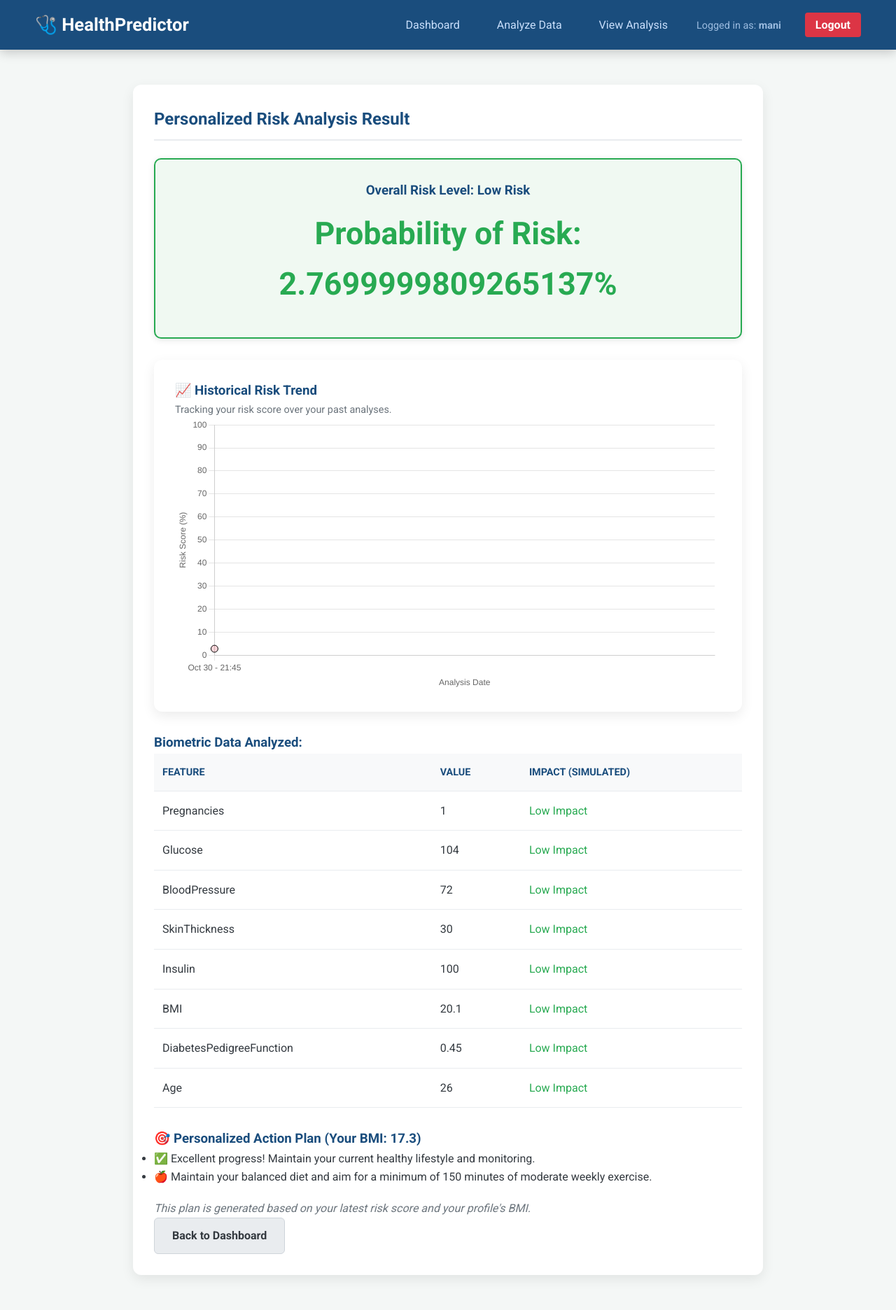
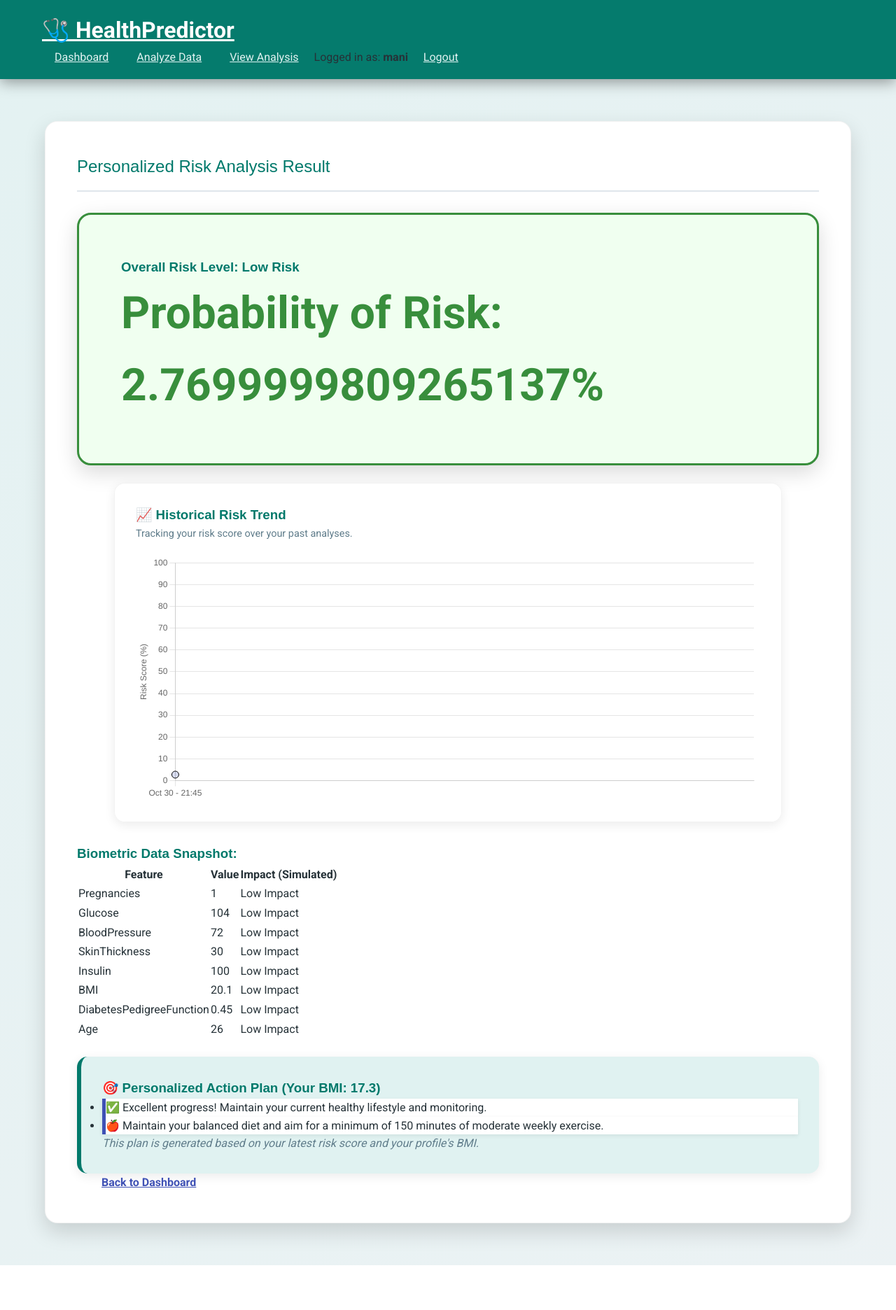
Before and after one commit to hareshr066/Health-Risk-predictor-ml-model, a Flask app: page /analysis in a window 1280 px wide. Shown: the whole page at 70% size. After the commit the page ends 1808 px from the top, so only its background shows below. Run offline with Flask 3, Linux system fonts and the light colour scheme; a user stored in the database is signed in; parts of the project's set-up code (start-up, migrations or seed data) failed here and were passed over.

Commit message:
Add files via upload

```diff
--- /dev/null
+++ b/HEALTH/static/dashboard.js
@@ -0,0 +1,74 @@
+// =======================================
+// INTERACTIVE DASHBOARD LOGIC (Chart.js)
+// =======================================
+
+document.addEventListener('DOMContentLoaded', function() {
+    const riskChartElement = document.getElementById('riskChart');
+
+    if (riskChartElement) {
+        fetchHistoryData(riskChartElement);
+    }
+
+    // You can add more complex JS features here later, like form validation or tracking logs.
+});
+
+function fetchHistoryData(chartElement) {
+    // Show a small loading indicator while fetching data
+    // document.getElementById('loadingStatus').style.display = 'block';
+
+    fetch('/api/history')
+        .then(response => {
+            if (!response.ok) {
+                throw new Error('Failed to fetch history data.');
+            }
+            return response.json();
+        })
+        .then(data => {
+            // document.getElementById('loadingStatus').style.display = 'none';
+            if (data.data.length > 0) {
+                renderChart(chartElement, data.labels, data.data);
+            } else {
+                chartElement.parentElement.innerHTML = '<p class="text-muted" style="text-align: center;">Perform an analysis to view your history!</p>';
+            }
+        })
+        .catch(error => {
+            console.error('Error fetching history:', error);
+            chartElement.parentElement.innerHTML = '<p class="error-message">Error loading chart data. Please check connection.</p>';
+        });
+}
+
+function renderChart(chartElement, labels, data) {
+    const ctx = chartElement.getContext('2d');
+
+    new Chart(ctx, {
+        type: 'line',
+        data: {
+            labels: labels, // Dates/Times
+            datasets: [{
+                label: 'Risk Percentage (%)',
+                data: data, // Risk Scores
+                borderColor: 'var(--accent-color)',
+                backgroundColor: 'rgba(63, 81, 181, 0.2)', // Light fill under line
+                tension: 0.3,
+                fill: true,
+                pointRadius: 5,
+                pointHoverRadius: 8
+            }]
+        },
+        options: {
+            responsive: true,
+            maintainAspectRatio: false, // Allows chart to resize freely
+            plugins: {
+                legend: { display: false },
+                tooltip: { mode: 'index', intersect: false }
+            },
+            scales: {
+                y: {
+                    beginAtZero: true,
+                    max: 100,
+                    title: { display: true, text: 'Risk Score (%)' }
+                }
+            }
+        }
+    });
+}
--- a/HEALTH/static/style.css
+++ b/HEALTH/static/style.css
@@ -3,162 +3,160 @@
 ==========================================================*/
 
 :root {
-    --primary-color: #1a4d7d;
-    /* Dark Blue */
-    --secondary-color: #009688;
-    /* Teal/Accent */
-    --background-light: #f4f7f6;
+    --primary-color: #00796B;
+    --accent-color: #3f51b5;
+    --background-start: #e0f2f1;
+    --background-end: #f0f2f5;
     --card-background: #ffffff;
-    --text-dark: #343a40;
-    --border-light: #e9ecef;
-    --risk-high: #dc3545;
-    --risk-low: #28aa52;
+    --text-dark: #263238;
+    --text-muted: #607d8b;
+    --border-light: #e0e6ec;
+    --risk-high: #D32F2F;
+    --risk-low: #388E3C;
+    --shadow-deep: 0 12px 30px rgba(0, 0, 0, 0.15);
+    --font-heading: 'Poppins', sans-serif;
 }
 
 * {
     box-sizing: border-box;
     margin: 0;
     padding: 0;
+    transition: background-color 0.4s ease, color 0.4s ease, box-shadow 0.4s ease, transform 0.4s ease, border-color 0.4s ease;
 }
 
 body {
     font-family: 'Roboto', sans-serif;
-    background-color: var(--background-light);
     color: var(--text-dark);
     line-height: 1.6;
+    background: linear-gradient(135deg, var(--background-start) 0%, var(--background-end) 100%);
+    background-size: 200% 200%;
+    animation: subtleShift 60s ease infinite;
 }
 
-
-/* Headings */
+@keyframes subtleShift {
+    0% {
+        background-position: 0% 50%;
+    }
+    50% {
+        background-position: 100% 50%;
+    }
+    100% {
+        background-position: 0% 50%;
+    }
+}
 
 h1,
 h2,
 h3 {
     color: var(--primary-color);
-    margin-top: 0;
+    font-family: var(--font-heading);
 }
 
 h2 {
     border-bottom: 2px solid var(--border-light);
-    padding-bottom: 10px;
-    margin-bottom: 25px;
+    padding-bottom: 15px;
+    margin-bottom: 30px;
+    font-weight: 500;
 }
 
-
-/* Links */
-
 a {
-    color: var(--primary-color);
-    text-decoration: none;
-    transition: color 0.3s;
-}
-
-a:hover {
-    color: #123758;
-}
-
-
-/* Utility Classes */
-
-.mt-20 {
-    margin-top: 20px;
-}
-
-.mt-30 {
-    margin-top: 30px;
+    color: var(--accent-color);
 }
 
 
 /*==========================================================
-  1. LAYOUT & CONTAINERS
+  1. NAVIGATION & NAVBAR
+==========================================================*/
+
+.navbar {
+    background-color: rgba(0, 121, 107, 0.98);
+    position: sticky;
+    top: 0;
+    z-index: 1000;
+    padding: 18px 60px;
+    box-shadow: 0 4px 20px rgba(0, 0, 0, 0.4);
+}
+
+.navbar-brand a {
+    color: white;
+    font-size: 2em;
+    font-weight: 700;
+}
+
+.navbar-links a {
+    color: #e0f2f1;
+    padding: 10px 18px;
+    border-radius: 25px;
+}
+
+.navbar-links a:hover {
+    background-color: var(--accent-color);
+    box-shadow: 0 0 10px var(--accent-color);
+    transform: translateY(-2px);
+}
+
+.btn-logout:hover {
+    transform: scale(1.05);
+}
+
+
+/*==========================================================
+  2. LAYOUT & CONTAINERS (Centering Fix Applied Here)
 ==========================================================*/
 
 .content-wrapper {
-    padding: 20px;
+    /* FIX: Ensure no unnecessary horizontal padding interferes with margin: auto */
+    padding: 30px 0;
+    /* Keep vertical padding, remove horizontal padding */
 }
 
 .main-content {
-    max-width: 900px;
+    /* Set width limits */
+    max-width: 1200px;
+    width: 90%;
+    /* FIX: The margin auto on the left/right centers the block element */
     margin: 30px auto;
-    padding: 30px;
+    padding: 45px;
     background: var(--card-background);
-    border-radius: 12px;
-    box-shadow: 0 6px 18px rgba(0, 0, 0, 0.08);
+    border-radius: 18px;
+    box-shadow: var(--shadow-deep);
+    border: 1px solid rgba(0, 0, 0, 0.05);
 }
 
+
+/* HIGHLY STYLED CARD ELEMENTS (ANALYTICS STYLE) */
+
 .info-card,
-.tracking-card {
-    background-color: #f8f9fa;
-    padding: 25px;
-    border-radius: 8px;
-    margin-top: 20px;
-    border: 1px solid var(--border-light);
-    box-shadow: inset 0 1px 3px rgba(0, 0, 0, 0.05);
+.tracking-card,
+.recommendations-section,
+.chart-section {
+    background-color: rgba(255, 255, 255, 0.98);
+    padding: 30px;
+    border-radius: 15px;
+    margin-top: 25px;
+    box-shadow: 0 4px 15px rgba(0, 0, 0, 0.08);
 }
 
-.info-card h3,
-.tracking-card h3 {
-    color: var(--text-dark);
-    font-size: 1.15em;
-    margin-bottom: 10px;
+.info-card:hover,
+.tracking-card:hover,
+.recommendations-section:hover {
+    box-shadow: 0 8px 25px rgba(0, 0, 0, 0.15);
+    transform: translateY(-2px);
+}
+
+.tracking-card {
+    border-left: 6px solid var(--accent-color);
+}
+
+.recommendations-section {
+    border-left: 6px solid var(--primary-color);
+    background-color: #e0f2f1;
 }
 
 .input-grid {
     display: grid;
     grid-template-columns: repeat(auto-fit, minmax(250px, 1fr));
-    gap: 20px;
-}
-
-
-/*==========================================================
-  2. NAVIGATION & NAVBAR
-==========================================================*/
-
-.navbar {
-    background-color: var(--primary-color);
-    color: white;
-    padding: 15px 50px;
-    display: flex;
-    justify-content: space-between;
-    align-items: center;
-    box-shadow: 0 4px 15px rgba(0, 0, 0, 0.2);
-}
-
-.navbar-brand a {
-    color: white;
-    font-size: 1.6em;
-    font-weight: 700;
-}
-
-.navbar-links a {
-    color: #c9dffc;
-    margin-left: 25px;
-    padding: 8px 12px;
-    border-radius: 4px;
-    transition: background-color 0.3s;
-}
-
-.navbar-links a:hover {
-    background-color: #2c6396;
-    text-decoration: none;
-}
-
-.user-info {
-    margin-left: 25px;
-    color: #9cbce0;
-    font-size: 0.9em;
-}
-
-.btn-logout {
-    background-color: var(--risk-high) !important;
-    color: white !important;
-    padding: 8px 15px !important;
-    margin-left: 30px !important;
-    font-weight: bold;
-}
-
-.btn-logout:hover {
-    background-color: #a71d2a !important;
+    gap: 30px;
 }
 
 
@@ -168,66 +166,24 @@ a:hover {
 
 .btn-primary,
 .btn-secondary {
-    padding: 12px 25px;
-    border: none;
-    border-radius: 6px;
-    cursor: pointer;
-    font-weight: bold;
-    display: inline-block;
-    text-align: center;
-    transition: background-color 0.3s, transform 0.1s;
-    text-decoration: none;
-}
-
-.btn-primary {
-    background-color: var(--primary-color);
-    color: white;
+    padding: 16px 35px;
+    border-radius: 35px;
+    font-weight: 600;
+    position: relative;
+    overflow: hidden;
 }
 
 .btn-primary:hover {
-    background-color: #123758;
-    transform: translateY(-1px);
-}
-
-.btn-secondary {
-    background-color: #e9ecef;
-    color: var(--text-dark);
-    border: 1px solid #ced4da;
-}
-
-.btn-secondary:hover {
-    background-color: #d8dee3;
-}
-
-.form-group {
-    margin-bottom: 20px;
-}
-
-.form-group label {
-    display: block;
-    margin-bottom: 8px;
-    font-weight: 500;
-    color: var(--text-dark);
+    background-color: #303f9f;
+    transform: translateY(-3px);
 }
 
 .form-group input,
 .form-group select {
-    width: 100%;
-    padding: 12px;
-    border: 1px solid #ced4da;
-    border-radius: 4px;
-    transition: border-color 0.3s;
-}
-
-.form-group input:focus,
-.form-group select:focus {
-    border-color: var(--primary-color);
-    box-shadow: 0 0 0 0.2rem rgba(26, 77, 125, 0.25);
-    outline: none;
-}
-
-.file-input {
-    cursor: pointer;
+    padding: 15px;
+    border-radius: 10px;
+    background-color: #fcfcfc;
+    border: 1px solid var(--border-light);
 }
 
 
@@ -240,27 +196,21 @@ a:hover {
     justify-content: center;
     align-items: center;
     min-height: 100vh;
-    background-color: var(--primary-color);
-    /* Matches navbar */
+    background: linear-gradient(135deg, #00796B 0%, #26A69A 100%);
 }
 
 .login-container {
+    width: 600px;
+    padding: 70px 90px;
     background: var(--card-background);
-    padding: 40px;
-    border-radius: 12px;
-    box-shadow: 0 15px 35px rgba(0, 0, 0, 0.3);
-    width: 380px;
-    text-align: center;
+    border-radius: 20px;
+    box-shadow: 0 20px 50px rgba(0, 0, 0, 0.3);
+    border-top: 6px solid var(--accent-color);
 }
 
 .login-container h2 {
+    font-size: 2.5em;
     color: var(--primary-color);
-    margin-bottom: 10px;
-}
-
-.login-container p {
-    color: #6c757d;
-    margin-bottom: 30px;
 }
 
 
@@ -268,172 +218,39 @@ a:hover {
   5. ALERTS, MESSAGES & RESULTS
 ==========================================================*/
 
-
-/* General Alerts */
-
-.alert {
-    padding: 18px;
-    border-radius: 8px;
-    margin-bottom: 25px;
-    display: flex;
-    justify-content: space-between;
-    align-items: center;
-    font-size: 1.05em;
-}
-
-.alert a {
-    text-decoration: none;
-    padding: 8px 15px;
-    border-radius: 4px;
-    font-weight: bold;
-    margin-left: 20px;
-}
-
-.success {
-    background-color: #d4edda;
-    color: #155724;
-    border: 1px solid #c3e6cb;
-}
-
-.warning {
-    background-color: #fff3cd;
-    color: #856404;
-    border: 1px solid #ffeeba;
-}
-
-.error-message {
-    padding: 15px;
-    background-color: #f8d7da;
-    border: 1px solid #f5c6cb;
-    color: var(--risk-high);
-    border-radius: 5px;
-    margin-bottom: 20px;
-    text-align: center;
-}
-
-
-/* Result Box */
-
 .result-box {
-    padding: 30px;
-    border-radius: 10px;
-    text-align: center;
-    margin-bottom: 30px;
-    box-shadow: 0 2px 10px rgba(0, 0, 0, 0.1);
+    padding: 60px;
+    border-radius: 20px;
+    box-shadow: 0 10px 30px rgba(0, 0, 0, 0.15);
 }
 
 .risk-score {
-    font-size: 2.8em;
+    font-size: 4em;
     font-weight: 700;
-    margin: 10px 0;
 }
 
 .high-risk {
-    background-color: #fef1f3;
-    border: 2px solid var(--risk-high);
+    background-color: #fff5f5;
+    border: 3px solid var(--risk-high);
     color: var(--risk-high);
 }
 
 .low-risk {
-    background-color: #f0f9f2;
-    border: 2px solid var(--risk-low);
+    background-color: #f0fff0;
+    border: 3px solid var(--risk-low);
     color: var(--risk-low);
 }
 
 
-/* Dashboard Summary Alerts */
+/* Recommendations List */
 
-.high-risk-summary {
-    background-color: #fbe0e2;
-    border: 1px solid #dc3545;
-    color: #721c24;
+.tip-list li {
+    background: var(--card-background);
+    border-left: 5px solid var(--accent-color);
+    box-shadow: 0 2px 6px rgba(0, 0, 0, 0.08);
 }
 
-.low-risk-summary {
-    background-color: #e0f8e5;
-    border: 1px solid #28a745;
-    color: #155724;
+.tip-list li:hover {
+    background-color: #f7f7ff;
+    transform: translateX(8px);
 }
-
-
-/*==========================================================
-  6. ANALYSIS TABLE
-==========================================================*/
-
-.data-table {
-    width: 100%;
-    border-collapse: collapse;
-    margin-bottom: 30px;
-}
-
-.data-table th,
-.data-table td {
-    padding: 15px 12px;
-    text-align: left;
-    border-bottom: 1px solid var(--border-light);
-}
-
-.data-table th {
-    background-color: #f8f9fa;
-    font-weight: bold;
-    color: var(--primary-color);
-    text-transform: uppercase;
-    font-size: 0.9em;
-}
-
-.data-table tbody tr:hover {
-    background-color: #f0f3f5;
-}
-
-
-/* Impact Indicators */
-
-.impact-high {
-    color: var(--risk-high);
-    font-weight: bold;
-}
-
-.impact-medium {
-    color: #ffc107;
-    font-weight: 500;
-}
-
-.impact-low {
-    color: var(--risk-low);
-}
-
-
-/*==========================================================
-  7. RESPONSIVENESS
-==========================================================*/
-
-@media (max-width: 768px) {
-    .navbar {
-        flex-direction: column;
-        padding: 15px 20px;
-    }
-    .navbar-links {
-        margin-top: 10px;
-        display: flex;
-        flex-wrap: wrap;
-        justify-content: center;
-    }
-    .navbar-links a,
-    .user-info {
-        margin: 5px 10px;
-    }
-    .main-content {
-        padding: 20px;
-        margin: 20px auto;
-    }
-    .alert {
-        flex-direction: column;
-        align-items: flex-start;
-    }
-    .alert a {
-        margin-left: 0;
-        margin-top: 10px;
-        width: 100%;
-        text-align: center;
-    }
-}
--- a/HEALTH/templates/analysis.html
+++ b/HEALTH/templates/analysis.html
@@ -16,11 +16,13 @@
 
     <div class="chart-section main-content">
         <h3>📈 Historical Risk Trend</h3>
-        <p style="color: #6c757d; font-size: 0.9em;">Tracking your risk score over your past analyses.</p>
-        <canvas id="riskChart"></canvas>
+        <p style="color: var(--text-muted); font-size: 0.9em; margin-bottom: 20px;">Tracking your risk score over your past analyses.</p>
+        <div style="height: 350px;">
+            <canvas id="riskChart"></canvas>
+        </div>
     </div>
     <div class="details-section">
-        <h3>Biometric Data Analyzed:</h3>
+        <h3>Biometric Data Snapshot:</h3>
         <table class="data-table">
             <thead>
                 <tr>
@@ -58,7 +60,7 @@
             <li>{{ tip }}</li>
             {% endfor %}
         </ul>
-        <p class="mt-20" style="font-style: italic; color: #6c757d;">
+        <p class="mt-20" style="font-style: italic; color: var(--text-muted);">
             This plan is generated based on your latest risk score and your profile's BMI.
         </p>
     </div>
@@ -67,59 +69,5 @@
 
 
 <script src="https://cdn.jsdelivr.net/npm/chart.js@4.4.2/dist/chart.umd.min.js"></script>
-<script>
-    document.addEventListener('DOMContentLoaded', function() {
-        // 1. Fetch data from the Flask API endpoint
-        fetch('/api/history')
-            .then(response => {
-                if (!response.ok) {
-                    throw new Error('Failed to fetch history data.');
-                }
-                return response.json();
-            })
-            .then(data => {
-                const ctx = document.getElementById('riskChart').getContext('2d');
-
-                // 2. Initialize the chart
-                new Chart(ctx, {
-                    type: 'line',
-                    data: {
-                        labels: data.labels, // Dates/Times
-                        datasets: [{
-                            label: 'Risk Percentage (%)',
-                            data: data.data, // Risk Scores
-                            borderColor: 'var(--risk-high)',
-                            backgroundColor: 'rgba(220, 53, 69, 0.2)',
-                            tension: 0.3,
-                            fill: true,
-                            pointStyle: 'circle',
-                            pointRadius: 5,
-                            pointHoverRadius: 8
-                        }]
-                    },
-                    options: {
-                        responsive: true,
-                        plugins: {
-                            legend: { display: false },
-                            tooltip: { mode: 'index', intersect: false }
-                        },
-                        scales: {
-                            y: {
-                                beginAtZero: true,
-                                max: 100,
-                                title: { display: true, text: 'Risk Score (%)' }
-                            },
-                            x: {
-                                title: { display: true, text: 'Analysis Date' }
-                            }
-                        }
-                    }
-                });
-            })
-            .catch(error => {
-                console.error('Error fetching history:', error);
-                document.querySelector('.chart-section').innerHTML = '<p class="error-message">Could not load historical chart data.</p>';
-            });
-    });
-</script>
+<script src="{{ url_for('static', filename='dashboard.js') }}"></script>
 {% endblock %}
--- /dev/null
+++ b/HEALTH/templates/footer.html
@@ -0,0 +1,3 @@
+<footer style="text-align: center; padding: 20px 0; margin-top: 50px; font-size: 0.85em; color: var(--text-muted);">
+    <p>&copy; 2025 Personalized Health Risk Predictor. | ML Portal for National Hackathon.</p>
+</footer>
```
Also changed, not shown: HEALTH/static/animations.css (added, +72 -0 lines).
